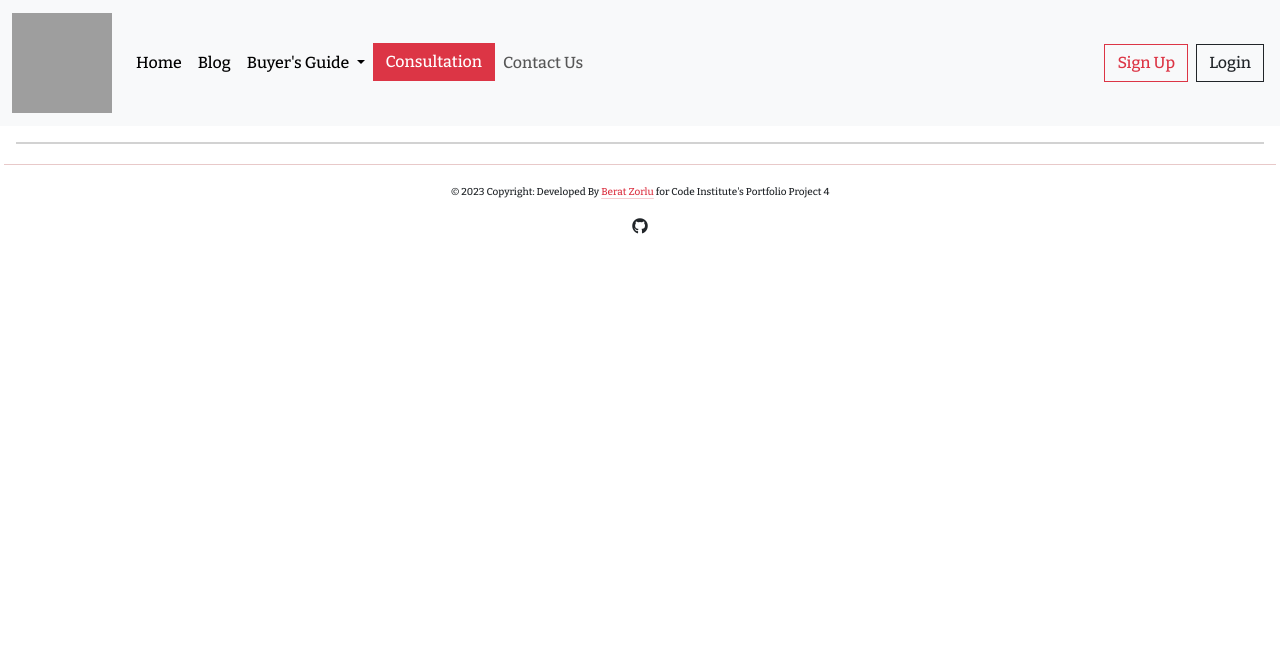
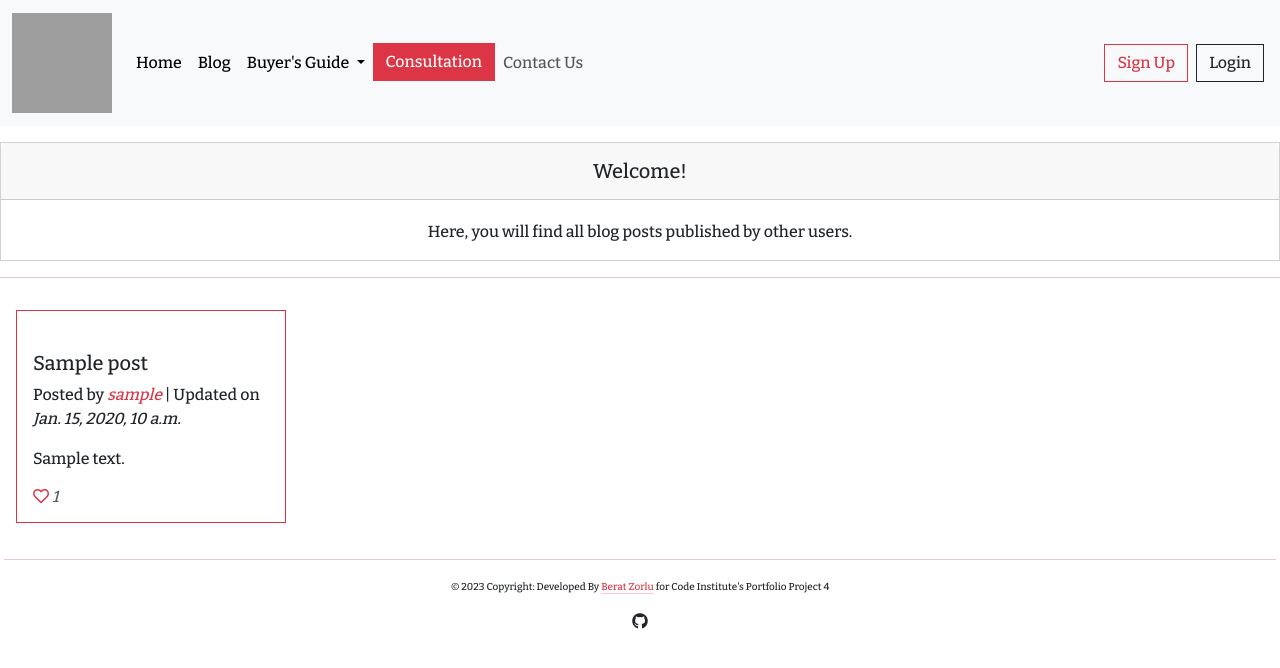
Before and after one commit to beratzorlu/AutoMate, a Django app: page /blog in a window 1280 px wide. Shown: the top 668 px of the page. Run offline with Django 3.2, Linux system fonts and the light colour scheme; tables that the repository leaves empty hold one stand-in row (values such as "Sample post"); grey boxes are pictures that could not be loaded.

Commit message:
Render all blog posts in stylized cards.

```diff
--- a/templates/blog_list.html
+++ b/templates/blog_list.html
@@ -2,17 +2,68 @@
 {% block content %}
 
 
-<div class="card mt-3 ms-3 me-3 rounded-0">
+<div class="card mt-3 ms-auto me-auto  text-center rounded-0">
     {% if user.is_authenticated %}
     <div class="card-header">
         <h5 class="card-title pt-2">Welcome, <strong class="text-danger">{{ user.username }}</strong>!</h5>
     </div>
     <div class="card-body">
         <p class="card-text pt-1">Here, you will find all blog posts published by other users.</p>
-        <a href="#" class="btn btn-danger border border-dark float-end rounded-0">Add Blog Post</a>
+        <a href="#" class="btn btn-outline-danger border border-dark float-center rounded-0">Add Blog Post</a>
+    </div>
+
+    {% else %}
+
+    <div class="card-header">
+        <h5 class="card-title pt-2">Welcome!</h5>
+    </div>
+    <div class="card-body">
+        <p class="card-text pt-1">Here, you will find all blog posts published by other users.</p>
     </div>
     {% endif %}
 </div>
 
+<hr>
+
+<div class="row row-cols-2 row-cols-md-4 g-4">
+
+    {% for post in post_list %}
+
+    <div class="col">
+        <div class="card m-3 rounded-0 border border-danger">
+
+            {% if "placeholder" in post.featured_image.url %}
+
+            <a href="{% url 'post_detail' post.slug %}"><img
+                    src="https://res.cloudinary.com/dqontmjhf/image/upload/v1682341482/auto-mate-logo_fygxyz.png"
+                    class="card-img-top" alt="Post Featured Image"></a>
+
+            {% else %}
+
+            <a href="{% url 'post_detail' post.slug %}"><img src="{{ post.featured_image.url }}"
+                    class="img-fluid" /></a>
+
+            {% endif %}
+
+            <div class="card-body">
+                <h5 class="card-title">{{ post.title }}</h5>
+                <p class="card-text">Posted by <span class="fst-italic text-danger">{{ post.author }}</span> |
+                    Updated
+                    on <span class="fst-italic">{{ post.updated_on }}</span></p>
+                <p class="card-text">
+                    {{ post.excerpt }}
+                </p>
+                <p class="card-text text-muted h6 fst-italic"><a href="{% url 'post_detail' post.slug %}"><i
+                            class="far fa-heart text-danger"></i></a>
+                    {{ post.likes_numbers }}</p>
+
+            </div>
+        </div>
+    </div>
+
+    {% endfor %}
+
+</div>
+
 
 {% endblock %}
```
